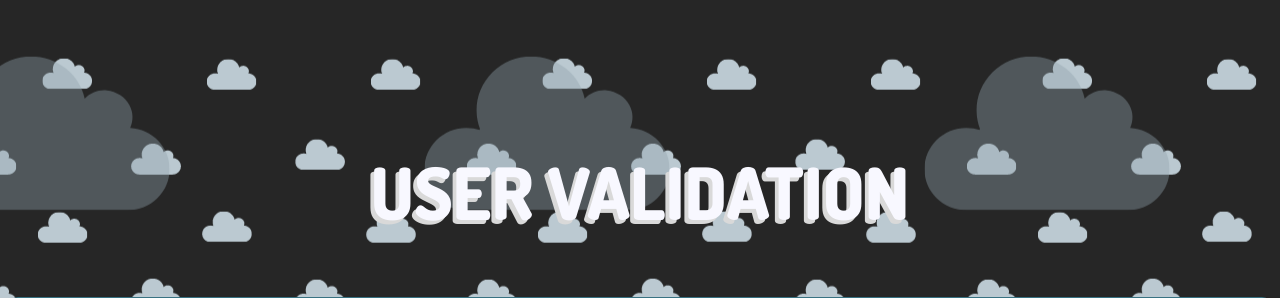
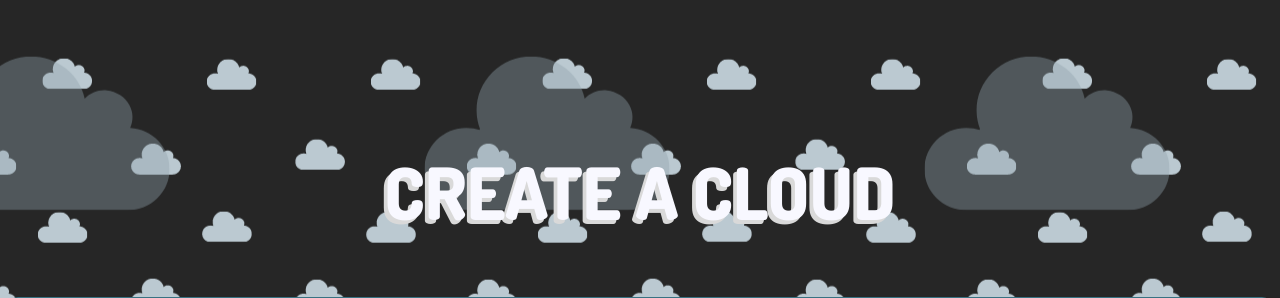
Before and after one commit to kevtrng/HeadInTheClouds, a PHP site: page /userValidation.php in a window 1280 px wide. Shown: the part 173-471 px from the top of the page. Run offline with PHP 8.4, Linux system fonts and the light colour scheme.

Commit message:
changed user valid -> create a fucking cloud

```diff
--- a/userValidation.php
+++ b/userValidation.php
@@ -34,7 +34,7 @@
 
 
     <main>
-      <h2> USER VALIDATION </h2>
+      <h2> CREATE A CLOUD </h2>
       <form method="post" action="userValidation.php">
 
         <label>
```
